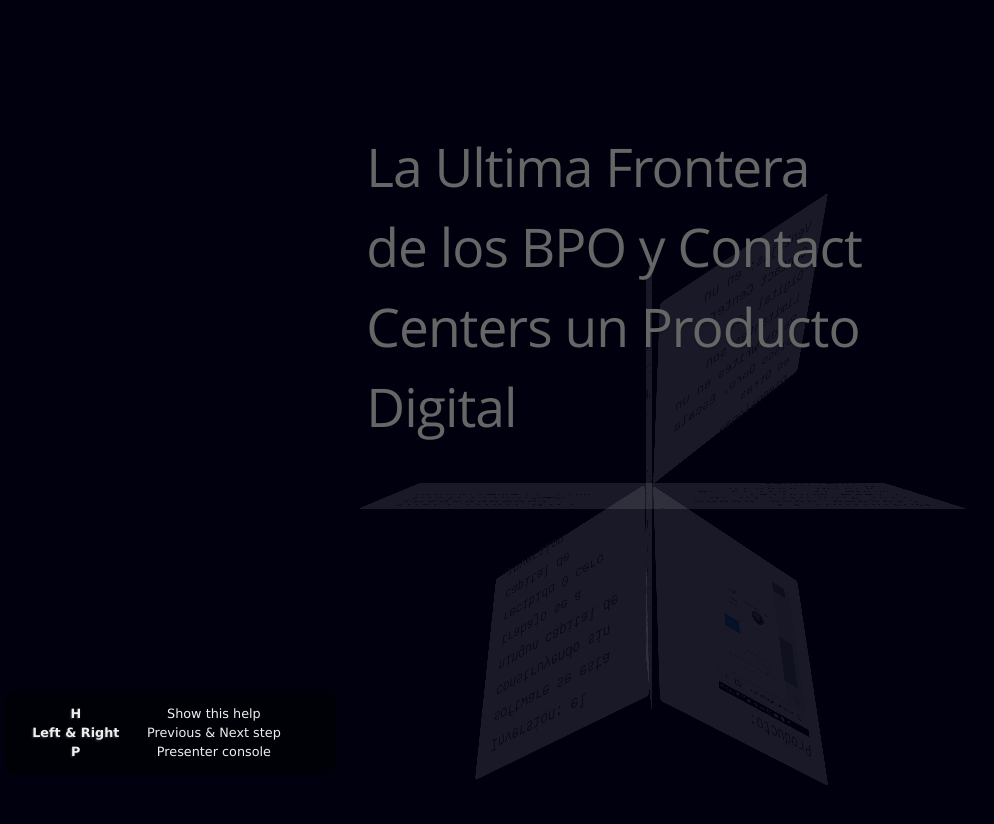
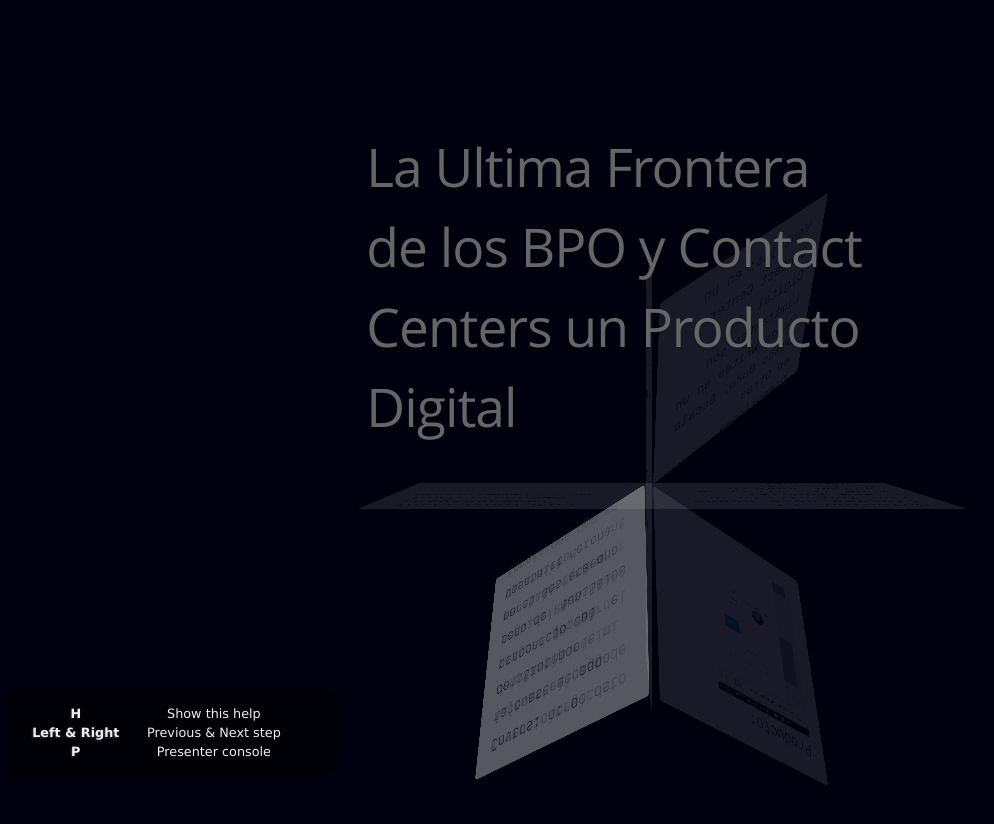
Before and after one commit to javierrocafb001/javierrocafb001.github.io, a plain HTML site: page index.html in a window 1280 px wide. Shown: the whole page, without its empty margins (21-1015 px from the left). Drawn offline with Linux system fonts and the light colour scheme; a web font is replaced by a local one.

Commit message:
first commit

```diff
--- a/index.html
+++ b/index.html
@@ -66,7 +66,19 @@
         <code>Inversion: el software se esta construyendo sin ningun capital de trabajo se a recibido 0 cero capital de inversion</code>
     </div>
 
-    <div id="step-7" class="step" data-x="700" data-y="350" data-z="350" data-rotate-z="90" data-rotate-y="-270" data-rotate-order="zyx">
+    <div id="step-7" class="step" data-x="379" data-y="780" data-z="270" data-rotate-z="135" data-rotate-y="-225" data-rotate-order="zyx">
+        <code>Inversion: se necesita el pago de planilla de mi persona Q8,000 ocho mil mensuales por 1 año (tiempo de construccion) total: Q96,000.00</code>
+    </div>
+    <div id="step-8" class="step" data-x="379" data-y="780" data-z="270" data-rotate-z="135" data-rotate-y="-225" data-rotate-order="zyx">
+        <code>Costos: luego de la construccion del Sistma el costo fijo del servidor $US 50.00 mensuales a RedHat OpenSHift </code>
+    </div>
+    <div id="step-9" class="step" data-x="379" data-y="780" data-z="270" data-rotate-z="135" data-rotate-y="-225" data-rotate-order="zyx">
+        <code>Costos: otro costo fijo es el pago de comision por transaccion por el pago de Planilla en el Sistema a Visa o el Merchant </code>
+    </div>
+
+
+
+    <div id="step-10" class="step" data-x="700" data-y="350" data-z="350" data-rotate-z="90" data-rotate-y="-270" data-rotate-order="zyx">
 	    <code>Inversionistas Interesados:</code> <code>javierroca340</code></br><code>@googlemail.com</code>
     </div>
 
```
